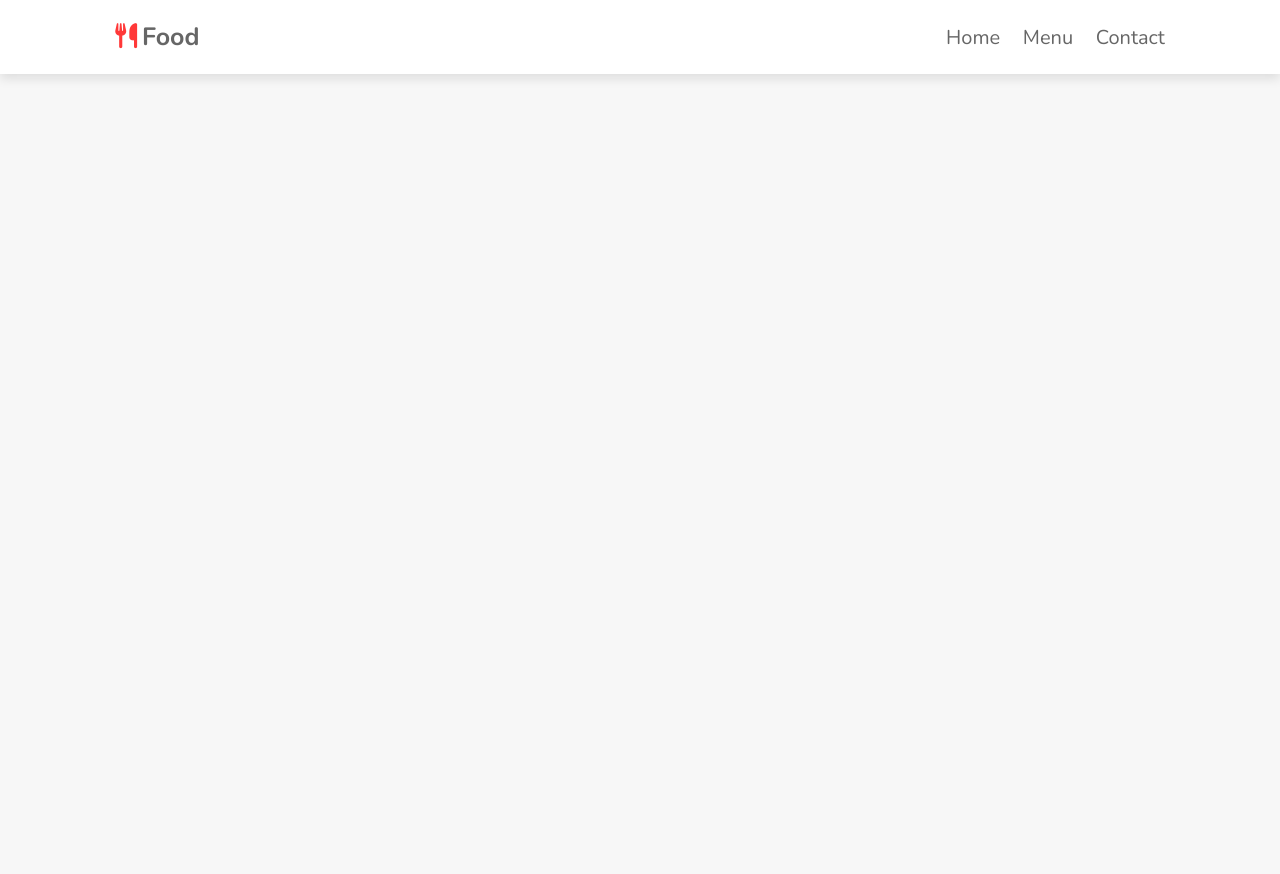
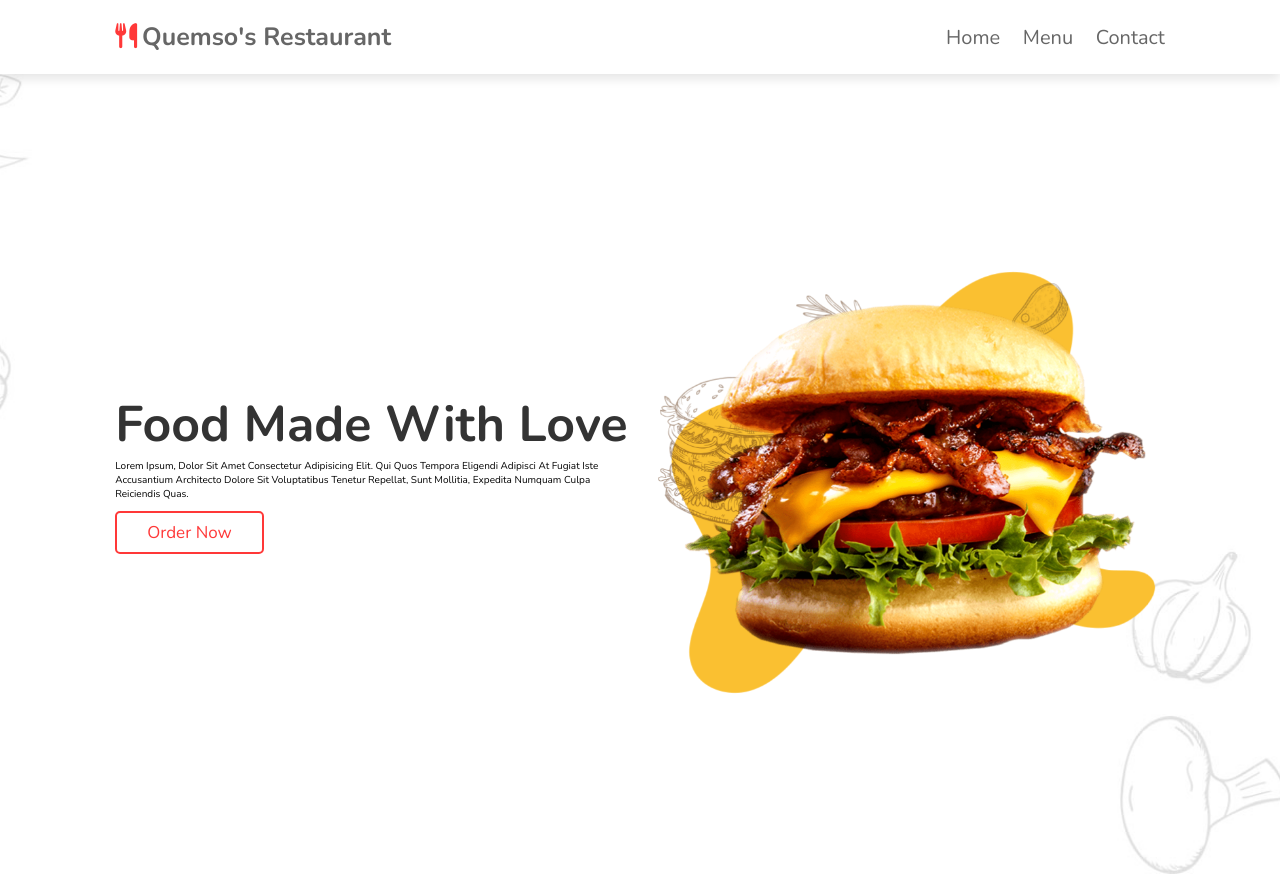
Before and after one commit to Houser97/Restaurant-Page, a website built with webpack: page dist/index.html in a window 1280 px wide. Before the commit the page ends 800 px from the top, so only its background shows below. Built offline with nearby package versions, Linux system fonts and the light colour scheme.

Commit message:
Create home section
The home section consists of an image that is floating, which was made
possible with keyFrames. Likewise, a button was added to invite the user
to order.

```diff
--- a/dist/index.html
+++ b/dist/index.html
@@ -11,10 +11,11 @@
 </head>
 <body>
     <script src="main.js" defer></script>
-<!-- Header Section -->
+
+<!--------------------- Header Section ----------------->
     <header>
         <a href="#" class="logo">
-            <i class="fas fa-utensils"></i>food
+            <i class="fas fa-utensils"></i>Quemso's Restaurant
         </a>
 
         <div id="menu-bar" class="fas fa-bars"></div> <!--Agrega simbolo 3 lineas-->
@@ -26,5 +27,22 @@
         </nav>
     </header>
 
+<!--------------------- Home Section ----------------->
+    <section class="home" id="home">
+        <div class="content">
+            <h3>food made with love</h3>
+            <p>Lorem ipsum, dolor sit amet consectetur adipisicing elit. Qui quos tempora eligendi adipisci at fugiat iste accusantium architecto dolore sit voluptatibus tenetur repellat, sunt mollitia, expedita numquam culpa reiciendis quas.</p>
+            <a href="#" class="btn">order now</a>
+        </div>
+
+        <div class="image">
+            <img src="images/home-img.png" alt="">
+        </div>
+
+
+    </section>
+
+
+
 </body>
 </html>
--- a/dist/style.css
+++ b/dist/style.css
@@ -75,6 +75,94 @@ header .navbar a { /*Aplica a opciones*/
     display: none;
 }
 
+/* -------------Home Section---------------*/
+section{
+    padding: 2rem 9%;
+}
+
+.home {
+    display: flex;
+    flex-wrap: wrap;
+    gap: 1.5rem;
+    min-height: 100vh;
+    align-items: center;
+    background: url(images/home-bg.jpg) no-repeat;
+    background-size: cover;
+    background-position: center;
+}
+
+.home .content,
+.home .image {
+    flex: 1 1 40rem;
+}
+
+.home .image img{
+    width: 100%;
+    padding: 1rem;
+    animation: float 3s linear infinite;
+}
+
+@keyframes float{
+    0%, 100%{
+        transform:  translateY(0rem);
+    }
+    50% {
+        transform: translateY(3rem);
+    }
+}
+
+.home .content h3{
+    font-size: 5rem;
+    color: #333;
+}
+
+.home .conten p{
+    font: 1.7rem;
+    color: #666;
+    padding: 1rem 0;
+}
+
+.btn {
+    display: inline-block;
+    padding: 0.8rem 3rem;
+    border: 0.2rem solid var(--red);
+    color: var(--red);
+    cursor: pointer;
+    font-size: 1.7rem;
+    border-radius: 0.5rem;
+    position: relative;
+    overflow: hidden;
+    z-index: 0;
+    margin-top: 1rem;
+}
+
+.btn::before {
+    content: '';
+    position: absolute;
+    top: 0; right: 0;
+    width: 0%;
+    height: 100%;
+    background: var(--red);
+    transition: 0.3s linear;
+    z-index: -1;
+
+}
+
+.btn:hover::before{
+    width: 100%;
+    left: 0;
+}
+
+.btn:hover {
+    color: #fff;
+}
+
+
+
+
+
+
+
 
 
 /*Media Queries*/
@@ -83,7 +171,9 @@ header .navbar a { /*Aplica a opciones*/
     html{
         font-size: 55%;
     }
-
+    section{
+        padding: 2rem;
+    }
     header{
         padding: 2rem;
     }
```
